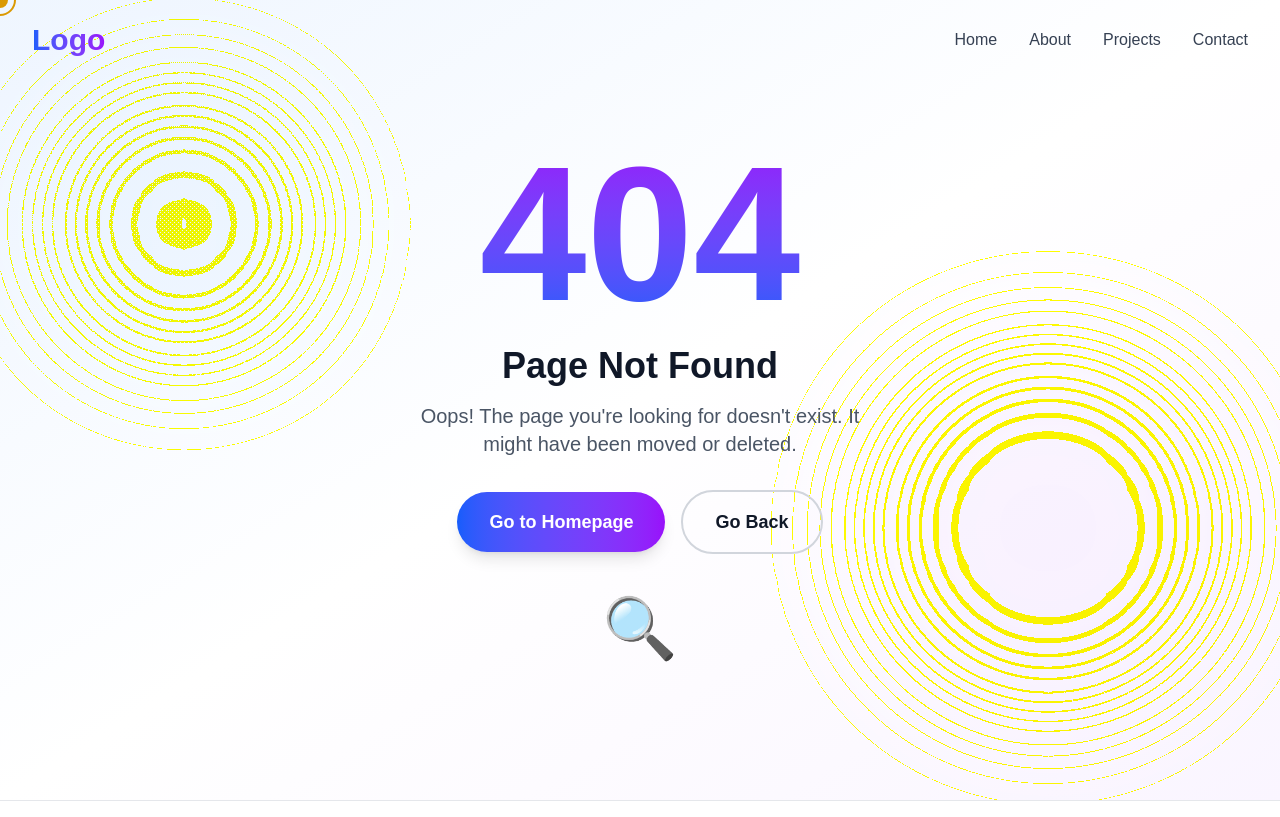
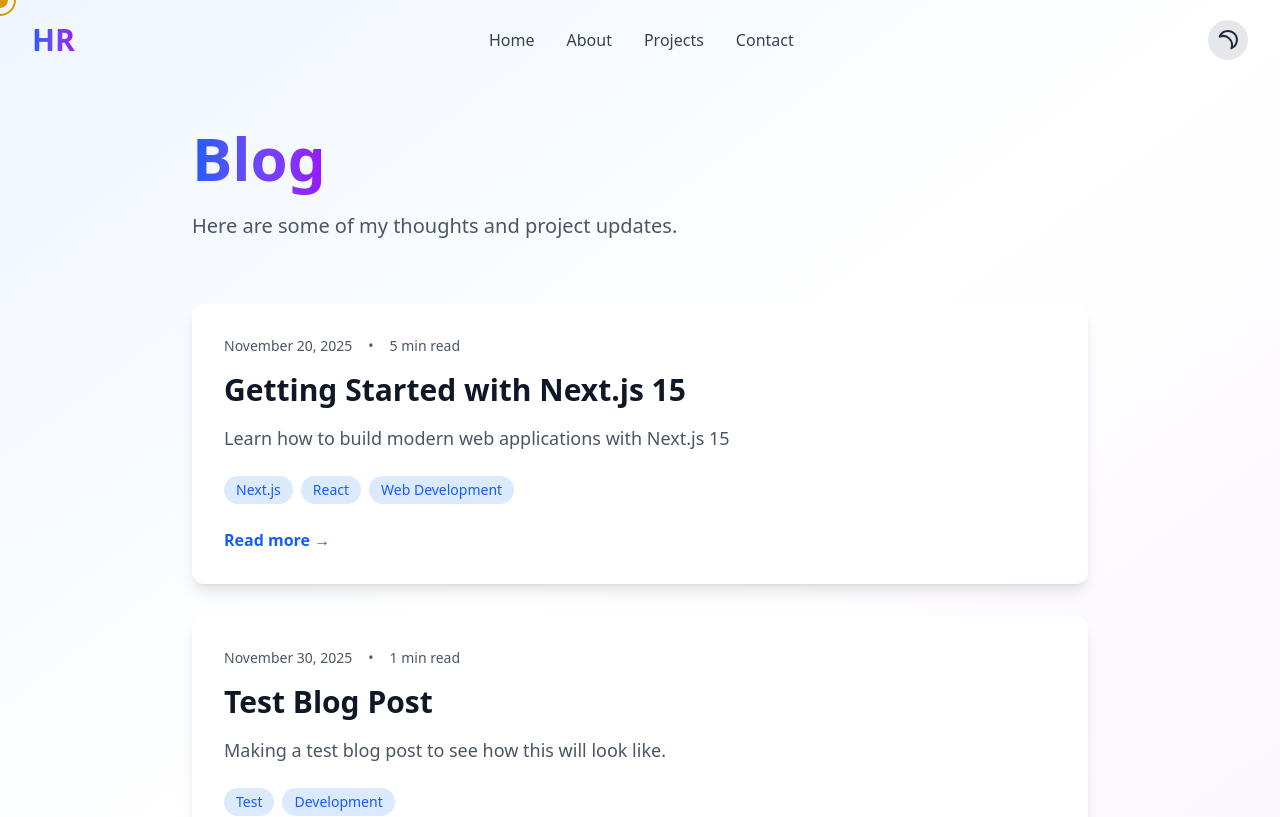
Before and after one commit to Hrei2/portfolio-website, a Next.js app: page /blog in a window 1280 px wide. Before the commit this address had no page. Shown: the top 817 px of the page. Built offline with nearby package versions, Linux system fonts and the light colour scheme.

Commit message:
added theme button

```diff
--- /dev/null
+++ b/app/blog/page.tsx
@@ -0,0 +1,99 @@
+'use client';
+
+import { motion } from 'framer-motion';
+import Link from 'next/link';
+
+export default function BlogPage() {
+    const posts = [
+        {
+            slug: 'getting-started-nextjs',
+            title: 'Getting Started with Next.js 15',
+            excerpt: 'Learn how to build modern web applications with Next.js 15',
+            date: '2025-11-20',
+            readTime: '5 min read',
+            tags: ['Next.js', 'React', 'Web Development'],
+        },
+        {
+            slug: 'test-blog-post',
+            title: 'Test Blog Post',
+            excerpt: 'Making a test blog post to see how this will look like.',
+            date: '2025-11-30',
+            readTime: '1 min read',
+            tags: ['Test', 'Development'],
+        },
+    ];
+
+    return (
+        <main className="min-h-screen pt-32 pb-20 px-4 sm:px-6 lg:px-8 bg-gradient-to-br from-blue-50 via-white to-purple-50 dark:from-gray-900 dark:via-gray-800 dark:to-gray-900">
+            <div className="max-w-4xl mx-auto">
+                {/* Header */}
+                <motion.div
+                    initial={{ opacity: 0, y: -20 }}
+                    animate={{ opacity: 1, y: 0 }}
+                    transition={{ duration: 0.6}}
+                    className="mb-16"
+                >
+                    <h1 className="text-5xl sm:text-6xl font-bold text-gray-900 dark:text-white mb-6">
+                        <span className="bg-gradient-to-r from-blue-600 to-purple-600 bg-clip-text text-transparent">Blog</span>
+                    </h1>
+                    <p className="text-xl text-gray-600 dark:text-gray-300">
+                        Here are some of my thoughts and project updates.
+                    </p>
+                </motion.div>
+
+                {/* Blog posts */}
+                <div className="space-y-8">
+                    {posts.map((post, index) => (
+                        <motion.article
+                            key={post.slug}
+                            initial={{ opacity: 0, y: 50 }}
+                            whileInView={{ opacity: 1, y: 0 }}
+                            viewport={{ once: true }}
+                            transition={{ duration: 0.5, delay: index * 0.1 }}
+                            className="bg-white dark:bg-gray-800 rounded-xl p-8 shadow-lg hover:shadow-2xl transition-all duration-300"
+                        >
+                            <div className="flex flex-wrap items-center gap-4 text-sm text-gray-600 dark:text-gray-400 mb-4">
+                                <time>{new Date(post.date).toLocaleDateString('en-US', {
+                                    year: 'numeric',
+                                    month: 'long',
+                                    day: 'numeric'
+                                })}</time>
+                                <span>•</span>
+                                <span>{post.readTime}</span>
+                            </div>
+
+                            <Link href={`/blog/${post.slug}`}>
+                                <h2 className="text-3xl font-bold text-gray-900 dark:text-white mb-4 hover:text-blue-600 dark:hover:text-blue-400 transition-colors duration-300">
+                                    {post.title}
+                                </h2>
+                            </Link>
+
+                            <p className="text-lg text-gray-600 dark:text-gray-300 mb-6">
+                                {post.excerpt}
+                            </p>
+
+                            {/* Tags */}
+                            <div className="flex flex-wrap gap-2 mb-6">
+                                {post.tags.map((tag) => (
+                                    <span
+                                        key={tag}
+                                        className="px-3 py-1 bg-blue-100 dark:bg-blue-900 text-blue-600 dark:text-blue-400 rounded-full text-sm font-medium"
+                                    >
+                                        {tag}
+                                    </span>
+                                ))}
+                            </div>
+
+                            <Link
+                                href={`/blog/${post.slug}`}
+                                className="inline-flex items-center text-blue-600 dark:text-blue-400 font-semibold hover:underline"
+                            >
+                                Read more →
+                            </Link>
+                        </motion.article>
+                    ))}
+                </div>
+            </div>
+        </main>
+    );
+}
--- a/app/globals.css
+++ b/app/globals.css
@@ -1,4 +1,6 @@
 @import "tailwindcss";
+
+@variant dark (&:where(.dark, .dark *));
 
 * {
     cursor: none !important;
@@ -9,21 +11,3 @@
         cursor: auto !important;
     }
 }
-
-:root {
-    --background: #ffffff;
-    --foreground: #171717;
-}
-
-@media (prefers-color-scheme: dark) {
-    :root {
-        --background: #0a0a0a;
-        --foreground: #ededed;
-    }
-}
-
-body {
-    color: var(--foreground);
-    background: var(--background);
-    font-family: Arial, Helvetica, sans-serif;
-}
--- a/app/layout.tsx
+++ b/app/layout.tsx
@@ -15,7 +15,22 @@ export default function RootLayout({
     children: React.ReactNode;
 }>) {
     return (
-        <html lang="en">
+        <html lang="en" suppressHydrationWarning>
+            <head>
+                <script
+                    dangerouslySetInnerHTML={{
+                        __html: `
+                            (function() {
+                                const theme = localStorage.getItem('theme');
+                                const prefersDark = window.matchMedia('(prefers-color-scheme: dark)').matches;
+                                if (theme === 'dark' || (!theme && prefersDark)) {
+                                    document.documentElement.classList.add('dark');
+                                }
+                            })();
+                        `,
+                    }}
+                />
+            </head>
             <body>
                 <CustomCursor />
                 <Navigation />
--- a/components/Navigation.tsx
+++ b/components/Navigation.tsx
@@ -3,6 +3,7 @@
 import { useState, useEffect } from 'react';
 import Link from 'next/link';
 import { motion, AnimatePresence } from 'framer-motion';
+import ThemeToggle from './ThemeToggle';
 
 export default function Navigation() {
     const [isScrolled, setIsScrolled] = useState(false);
@@ -44,7 +45,7 @@ export default function Navigation() {
                             whileHover={{ scale: 1.05 }}
                             transition={{ type: 'spring', stiffness: 300 }}
                         >
-                            Logo
+                            HR
                         </motion.span>
                     </Link>
 
@@ -62,12 +63,19 @@ export default function Navigation() {
                         ))}
                     </div>
 
-                    {/* Mobile Menu Button */}
-                    <button
-                        className="md:hidden relative w-10 h-10 flex items-center justify-center"
-                        onClick={() => setIsMobileMenuOpen(!isMobileMenuOpen)}
-                        aria-label="Toggle menu"
-                    >
+                    {/* Theme Toggle - Desktop */}
+                    <div className="hidden md:block">
+                        <ThemeToggle />
+                    </div>
+
+                    {/* Mobile Menu Button and Theme Toggle */}
+                    <div className="md:hidden flex items-center gap-2">
+                        <ThemeToggle />
+                        <button
+                            className="relative w-10 h-10 flex items-center justify-center"
+                            onClick={() => setIsMobileMenuOpen(!isMobileMenuOpen)}
+                            aria-label="Toggle menu"
+                        >
                         <div className="w-6 flex flex-col gap-1.5">
                             <motion.span
                                 className="w-full h-0.5 bg-gray-900 dark:bg-white"
@@ -86,6 +94,7 @@ export default function Navigation() {
                             />
                         </div>
                     </button>
+                    </div>
                 </div>
             </div>
 
--- /dev/null
+++ b/components/ThemeToggle.tsx
@@ -0,0 +1,96 @@
+'use client';
+
+import { useState, useEffect } from 'react';
+import { motion } from 'framer-motion';
+
+export default function ThemeToggle() {
+    const [theme, setTheme] = useState<'light' | 'dark'>('light');
+    const [mounted, setMounted] = useState(false);
+
+    // Prevent hydration mismatch
+    useEffect(() => {
+        setMounted(true);
+        // Check for saved theme preference or default to light
+        const savedTheme = localStorage.getItem('theme') as 'light' | 'dark' | null;
+        const prefersDark = window.matchMedia('(prefers-color-scheme: dark)').matches;
+
+        const initialTheme = savedTheme || (prefersDark ? 'dark' : 'light');
+        setTheme(initialTheme);
+
+        // Apply theme to document
+        if (initialTheme === 'dark') {
+            document.documentElement.classList.add('dark');
+        } else {
+            document.documentElement.classList.remove('dark');
+        }
+    }, []);
+
+    const toggleTheme = () => {
+        const newTheme = theme === 'light' ? 'dark' : 'light';
+        setTheme(newTheme);
+
+        // Apply theme to document
+        if (newTheme === 'dark') {
+            document.documentElement.classList.add('dark');
+        } else {
+            document.documentElement.classList.remove('dark');
+        }
+
+        // Save to localStorage
+        localStorage.setItem('theme', newTheme);
+
+        console.log('Theme toggled to:', newTheme);
+        console.log('HTML classes:', document.documentElement.classList.toString());
+    };
+
+    // Don't render until mounted to prevent hydration issues
+    if (!mounted) {
+        return <div className="w-10 h-10" />;
+    }
+
+    return (
+        <motion.button
+            onClick={toggleTheme}
+            className="relative w-10 h-10 rounded-full bg-gray-200 dark:bg-gray-700 flex items-center justify-center hover:bg-gray-300 dark:hover:bg-gray-600 transition-colors duration-300"
+            whileHover={{ scale: 1.05 }}
+            whileTap={{ scale: 0.95 }}
+            aria-label="Toggle theme"
+        >
+            <motion.div
+                initial={false}
+                animate={{ rotate: theme === 'dark' ? 0 : 180 }}
+                transition={{ duration: 0.3 }}
+            >
+                {theme === 'light' ? (
+                    <svg
+                        className="w-6 h-6 text-gray-800"
+                        fill="none"
+                        stroke="currentColor"
+                        viewBox="0 0 24 24"
+                    >
+                        <path
+                            strokeLinecap="round"
+                            strokeLinejoin="round"
+                            strokeWidth={2}
+                            d="M20.354 15.354A9 9 0 018.646 3.646 9.003 9.003 0 0012 21a9.003 9.003 0 008.354-5.646z"
+                        />
+                    </svg>
+                ) : (
+                    <svg
+                        className="w-6 h-6 text-yellow-400"
+                        fill="none"
+                        stroke="currentColor"
+                        viewBox="0 0 24 24"
+                    >
+                        <path
+                            strokeLinecap="round"
+                            strokeLinejoin="round"
+                            strokeWidth={2}
+                            d="M12 3v1m0 16v1m9-9h-1M4 12H3m15.364 6.364l-.707-.707M6.343 6.343l-.707-.707m12.728 0l-.707.707M6.343 17.657l-.707.707M16 12a4 4 0 11-8 0 4 4 0 018 0z"
+                        />
+                    </svg>
+                )}
+            </motion.div>
+        </motion.button>
+    );
+}
--- a/postcss.config.js
+++ b/postcss.config.js
@@ -1,6 +1,5 @@
 module.exports = {
     plugins: {
         '@tailwindcss/postcss': {},
-        autoprefixer: {},
     },
 };
```
Also changed, not shown: package.json (+1 -9 lines), 1 other file (tests, documents, lock files or other folders).
